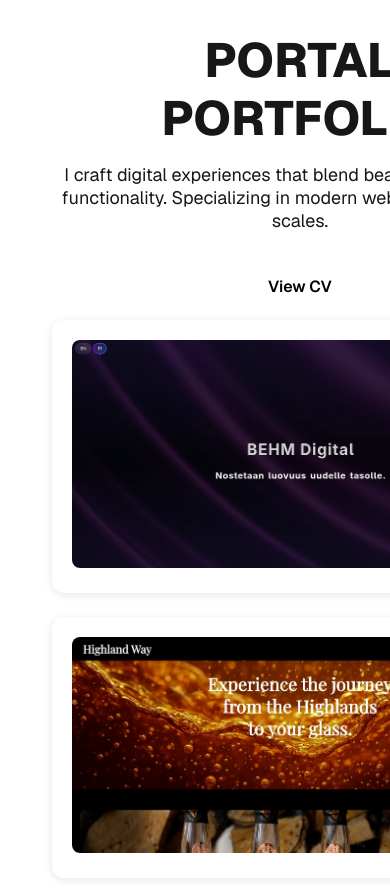
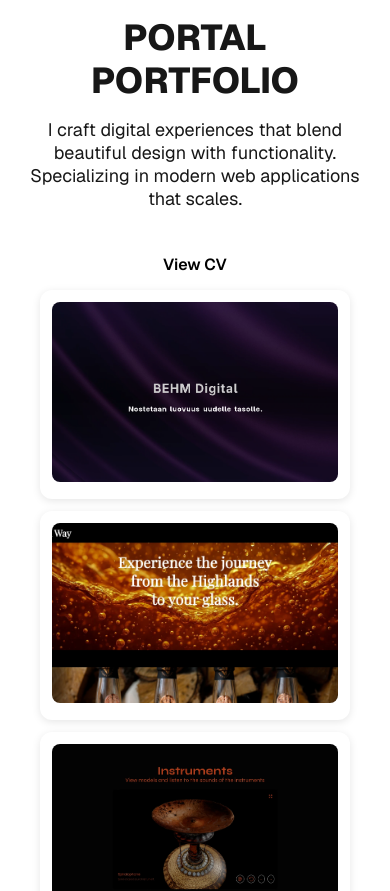
Before and after one commit to janibehm/portfolio-portal-nx, a Next.js app: page / in a window 390 px wide. Shown: the top 891 px of the page. Built offline with nearby package versions, Linux system fonts and the light colour scheme.

Commit message:
Improve mobile scalability.

```diff
--- a/app/components/projects.module.css
+++ b/app/components/projects.module.css
@@ -1,12 +1,12 @@
 .projectGrid {
   display: grid;
-  grid-template-columns: repeat(auto-fit, minmax(300px, 1fr));
-  gap: 24px;
-  padding: 40px 0;
+  grid-template-columns: repeat(auto-fit, minmax(280px, 1fr));
+  gap: 20px;
+  padding: 20px;
   width: 100%;
-  justify-self: stretch;
   max-width: 1200px;
   margin: 0 auto;
+  box-sizing: border-box;
 }
 
 .projectCard {
@@ -88,15 +88,43 @@
   background: #f5f5f5;
 }
 
-/* Responsive adjustments */
+
 @media (max-width: 768px) {
   .projectGrid {
     grid-template-columns: 1fr;
-    padding: 20px;
+    padding: 16px;
+    gap: 16px;
+    width: calc(100% - 32px);
+    max-width: none;
   }
 
   .projectCard {
-    padding: 20px;
+    padding: 16px;
+    width: 100%;
+    max-width: 100%;
+    box-sizing: border-box;
+  }
+
+  .projectImage {
+    width: 100%;
+    height: 200px;
+    object-fit: cover;
+  }
+}
+
+@media (max-width: 480px) {
+  .projectGrid {
+    padding: 12px;
+    gap: 12px;
+    width: calc(100% - 24px);
+  }
+
+  .projectCard {
+    padding: 12px;
+  }
+
+  .projectImage {
+    height: 180px;
   }
 }
 
--- a/app/page.module.css
+++ b/app/page.module.css
@@ -123,12 +123,23 @@
 
 @media (max-width: 600px) {
   .page {
-    padding: 32px;
-    padding-bottom: 80px;
+    padding: 16px;
+    padding-bottom: 40px;
+    gap: 32px;
   }
 
   .main {
     align-items: center;
+    width: 100%;
+  }
+
+  .description {
+    width: 100%;
+    max-width: 100%;
+  }
+
+  .title {
+    font-size: 36px;
   }
 
   .main ol {
```
Also changed, not shown: 1 other file (tests, documents, lock files or other folders).
